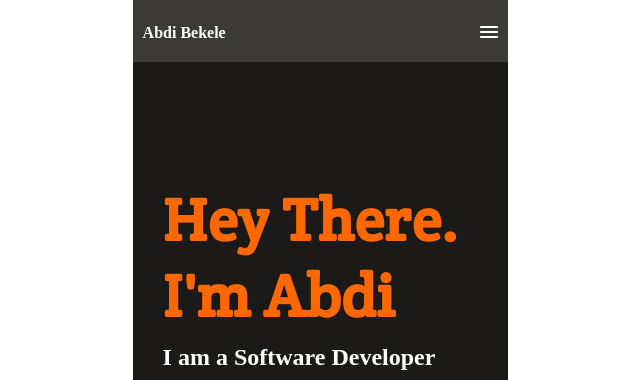
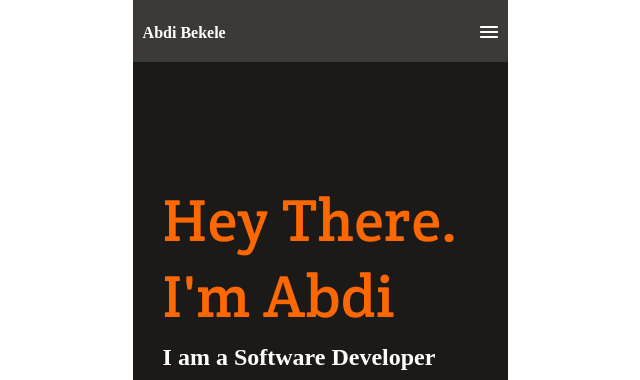
Before and after one commit to Lul-Abdifan/Portofolio-Project, a website: page index.html in a window 1280 px wide. Shown: the top 380 px of the page, 341-981 px from the left. Drawn offline with Linux system fonts and the light colour scheme.

Commit message:
Update fonts and Social Media's color

```diff
--- a/style.css
+++ b/style.css
@@ -50,11 +50,15 @@ nav ul li a {
   margin-bottom: 10px;
   margin-left: 30px;
 
-  font-weight: 50px;
+
+  padding-top: 120px;
+}
+.heyThere h1{
+
   letter-spacing: 0.5px;
 
   font-family: 'Crete Round', serif;
-  padding-top: 120px;
+  font-weight: lighter;
 }
 
 .career {
```
